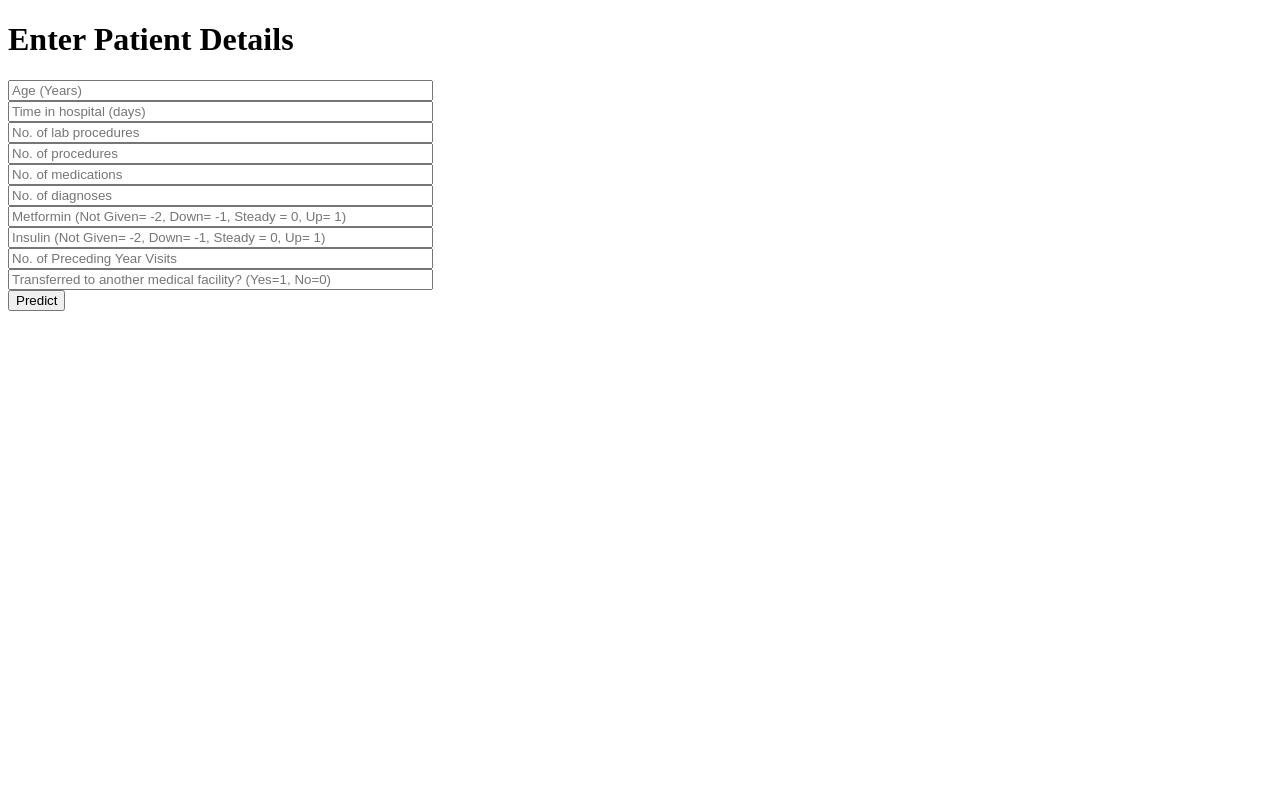
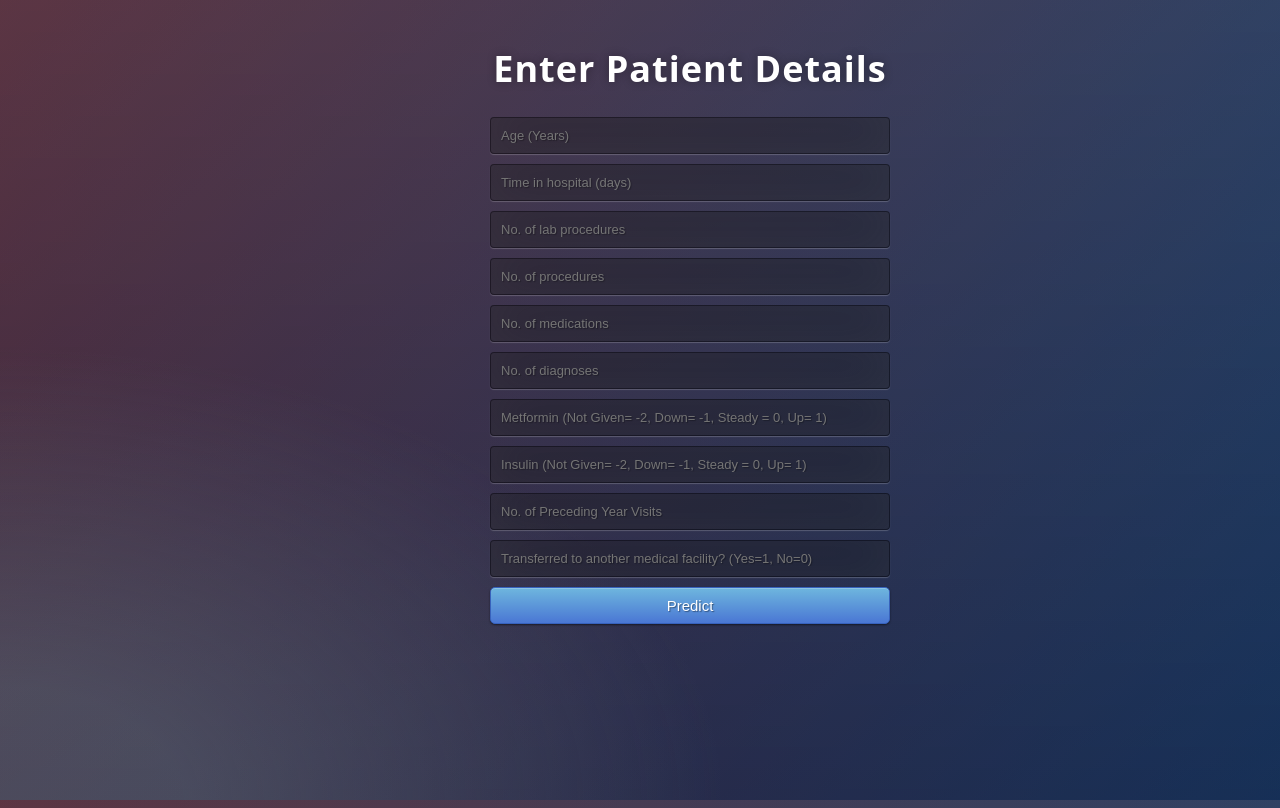
Before and after one commit to rahulgyansharma/Diabetes-Patient-s-Hospital-Readmission-Prediction-Deployment, a Flask app: page / in a window 1280 px wide. Before the commit the page ends 311 px from the top, so only its background shows below. Run offline with Flask 2, Linux system fonts and the light colour scheme; parts of the project's set-up code (start-up, migrations or seed data) failed here and were passed over.

Commit message:
Update index.html

```diff
--- a/templates/index.html
+++ b/templates/index.html
@@ -4,11 +4,72 @@
 <head>
   <meta charset="UTF-8">
   <title>Predicting Readmission of Diabetic Patients within 30 days of discharge</title>
-  <!--<link href='https://fonts.googleapis.com/css?family=Pacifico' rel='stylesheet' type='text/css'>
-<link href='https://fonts.googleapis.com/css?family=Arimo' rel='stylesheet' type='text/css'>
-<link href='https://fonts.googleapis.com/css?family=Hind:300' rel='stylesheet' type='text/css'>
-<link href='https://fonts.googleapis.com/css?family=Open+Sans+Condensed:300' rel='stylesheet' type='text/css'>-->
-<link href='https://fonts.googleapis.com/css?family=Open+Sans' rel='stylesheet' type='text/css'>
+	<style>.btn { display: inline-block; *display: inline; *zoom: 1; padding: 4px 10px 4px; margin-bottom: 0; font-size: 13px; line-height: 18px; color: #333333; text-align: center;text-shadow: 0 1px 1px rgba(255, 255, 255, 0.75); vertical-align: middle; background-color: #f5f5f5; background-image: -moz-linear-gradient(top, #ffffff, #e6e6e6); background-image: -ms-linear-gradient(top, #ffffff, #e6e6e6); background-image: -webkit-gradient(linear, 0 0, 0 100%, from(#ffffff), to(#e6e6e6)); background-image: -webkit-linear-gradient(top, #ffffff, #e6e6e6); background-image: -o-linear-gradient(top, #ffffff, #e6e6e6); background-image: linear-gradient(top, #ffffff, #e6e6e6); background-repeat: repeat-x; filter: progid:dximagetransform.microsoft.gradient(startColorstr=#ffffff, endColorstr=#e6e6e6, GradientType=0); border-color: #e6e6e6 #e6e6e6 #e6e6e6; border-color: rgba(0, 0, 0, 0.1) rgba(0, 0, 0, 0.1) rgba(0, 0, 0, 0.25); border: 1px solid #e6e6e6; -webkit-border-radius: 4px; -moz-border-radius: 4px; border-radius: 4px; -webkit-box-shadow: inset 0 1px 0 rgba(255, 255, 255, 0.2), 0 1px 2px rgba(0, 0, 0, 0.05); -moz-box-shadow: inset 0 1px 0 rgba(255, 255, 255, 0.2), 0 1px 2px rgba(0, 0, 0, 0.05); box-shadow: inset 0 1px 0 rgba(255, 255, 255, 0.2), 0 1px 2px rgba(0, 0, 0, 0.05); cursor: pointer; *margin-left: .3em; }
+.btn:hover, .btn:active, .btn.active, .btn.disabled, .btn[disabled] { background-color: #e6e6e6; }
+.btn-large { padding: 9px 14px; font-size: 15px; line-height: normal; -webkit-border-radius: 5px; -moz-border-radius: 5px; border-radius: 5px; }
+.btn:hover { color: #333333; text-decoration: none; background-color: #e6e6e6; background-position: 0 -15px; -webkit-transition: background-position 0.1s linear; -moz-transition: background-position 0.1s linear; -ms-transition: background-position 0.1s linear; -o-transition: background-position 0.1s linear; transition: background-position 0.1s linear; }
+.btn-primary, .btn-primary:hover { text-shadow: 0 -1px 0 rgba(0, 0, 0, 0.25); color: #ffffff; }
+.btn-primary.active { color: rgba(255, 255, 255, 0.75); }
+.btn-primary { background-color: #4a77d4; background-image: -moz-linear-gradient(top, #6eb6de, #4a77d4); background-image: -ms-linear-gradient(top, #6eb6de, #4a77d4); background-image: -webkit-gradient(linear, 0 0, 0 100%, from(#6eb6de), to(#4a77d4)); background-image: -webkit-linear-gradient(top, #6eb6de, #4a77d4); background-image: -o-linear-gradient(top, #6eb6de, #4a77d4); background-image: linear-gradient(top, #6eb6de, #4a77d4); background-repeat: repeat-x; filter: progid:dximagetransform.microsoft.gradient(startColorstr=#6eb6de, endColorstr=#4a77d4, GradientType=0);  border: 1px solid #3762bc; text-shadow: 1px 1px 1px rgba(0,0,0,0.4); box-shadow: inset 0 1px 0 rgba(255, 255, 255, 0.2), 0 1px 2px rgba(0, 0, 0, 0.5); }
+.btn-primary:hover, .btn-primary:active, .btn-primary.active, .btn-primary.disabled, .btn-primary[disabled] { filter: none; background-color: #4a77d4; }
+.btn-block { width: 100%; display:block; }
+
+* { -webkit-box-sizing:border-box; -moz-box-sizing:border-box; -ms-box-sizing:border-box; -o-box-sizing:border-box; box-sizing:border-box;
+}
+
+
+html { width: 100%; height:100%; overflow:scroll; }
+
+body {
+	width: 100%;
+	height:100%;
+	font-family: 'Open Sans', sans-serif;
+	background: #092756;
+	color: #fff;
+	font-size: 18px;
+	text-align:center;
+	letter-spacing:1.2px;
+	overflow-x:hidden;
+	background: -moz-radial-gradient(0% 100%, ellipse cover, rgba(104,128,138,.4) 10%,rgba(138,114,76,0) 40%),-moz-linear-gradient(top,  rgba(57,173,219,.25) 0%, rgba(42,60,87,.4) 100%), -moz-linear-gradient(-45deg,  #670d10 0%, #092756 100%);
+	background: -webkit-radial-gradient(0% 100%, ellipse cover, rgba(104,128,138,.4) 10%,rgba(138,114,76,0) 40%), -webkit-linear-gradient(top,  rgba(57,173,219,.25) 0%,rgba(42,60,87,.4) 100%), -webkit-linear-gradient(-45deg,  #670d10 0%,#092756 100%);
+	background: -o-radial-gradient(0% 100%, ellipse cover, rgba(104,128,138,.4) 10%,rgba(138,114,76,0) 40%), -o-linear-gradient(top,  rgba(57,173,219,.25) 0%,rgba(42,60,87,.4) 100%), -o-linear-gradient(-45deg,  #670d10 0%,#092756 100%);
+	background: -ms-radial-gradient(0% 100%, ellipse cover, rgba(104,128,138,.4) 10%,rgba(138,114,76,0) 40%), -ms-linear-gradient(top,  rgba(57,173,219,.25) 0%,rgba(42,60,87,.4) 100%), -ms-linear-gradient(-45deg,  #670d10 0%,#092756 100%);
+	background: -webkit-radial-gradient(0% 100%, ellipse cover, rgba(104,128,138,.4) 10%,rgba(138,114,76,0) 40%), linear-gradient(to bottom,  rgba(57,173,219,.25) 0%,rgba(42,60,87,.4) 100%), linear-gradient(135deg,  #670d10 0%,#092756 100%);
+	filter: progid:DXImageTransform.Microsoft.gradient( startColorstr='#3E1D6D', endColorstr='#092756',GradientType=1 );
+
+}
+.login {
+	position: absolute;
+	top: 5%;
+	left: 50%;
+	margin: -20px 0 0 -150px;
+	width:400px;
+	height:400px;
+}
+
+.login h1 { color: #fff; text-shadow: 0 0 10px rgba(0,0,0,0.3); letter-spacing:1px; text-align:center; }
+
+input {
+	width: 100%;
+	margin-bottom: 10px;
+	background: rgba(0,0,0,0.3);
+	border: none;
+	outline: none;
+	padding: 10px;
+	font-size: 13px;
+	color: #fff;
+	text-shadow: 1px 1px 1px rgba(0,0,0,0.3);
+	border: 1px solid rgba(0,0,0,0.3);
+	border-radius: 4px;
+	box-shadow: inset 0 -5px 45px rgba(100,100,100,0.2), 0 1px 1px rgba(255,255,255,0.2);
+	-webkit-transition: box-shadow .5s ease;
+	-moz-transition: box-shadow .5s ease;
+	-o-transition: box-shadow .5s ease;
+	-ms-transition: box-shadow .5s ease;
+	transition: box-shadow .5s ease;
+	overflow-x:hidden;
+}
+input:focus { box-shadow: inset 0 -5px 45px rgba(100,100,100,0.4), 0 1px 1px rgba(255,255,255,0.2); }</style>
 </head>
 
 <body>
```
